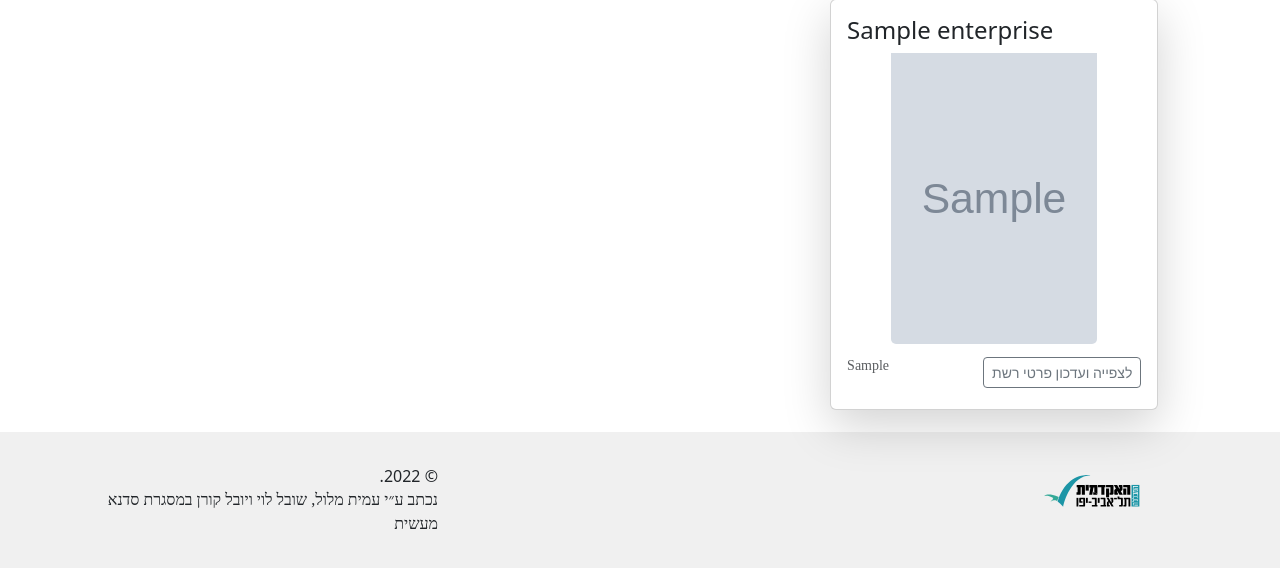
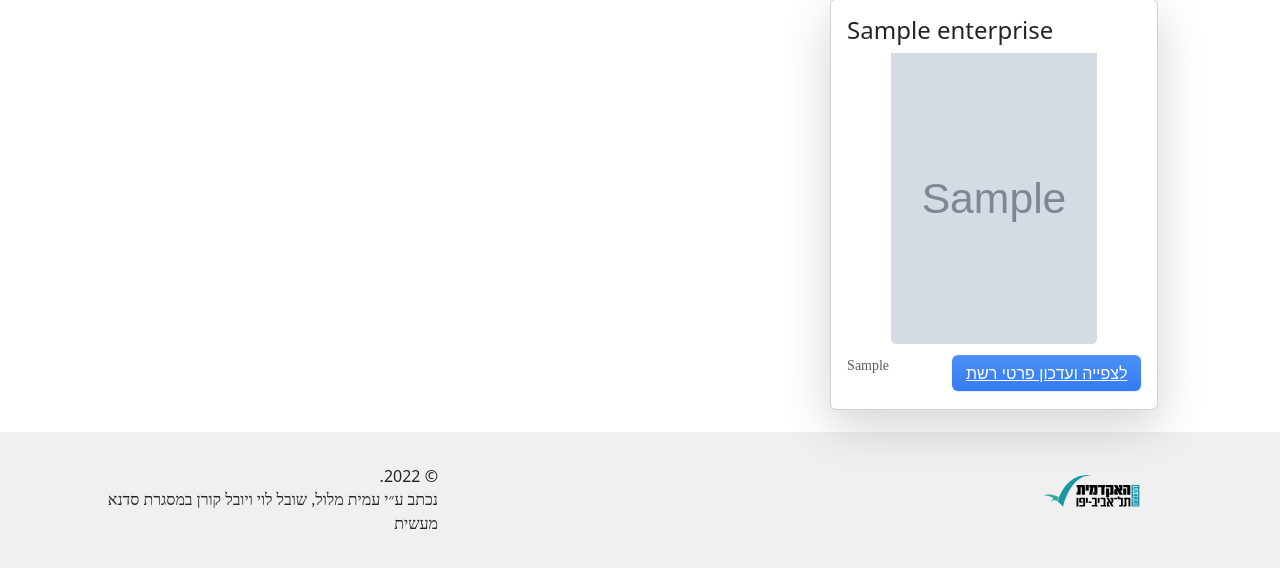
Before and after one commit to Malulu77/mta-final-project-2022-W84, a PHP site: page / in a window 1280 px wide. Shown: the part 365-933 px from the top of the page. Run offline with PHP 8.4, Linux system fonts and the light colour scheme; the visitor is signed in with stand-in values (Sample User, id 1); tables that the repository leaves empty or names only in its code hold one stand-in row (values such as "Sample post"); grey boxes marked "Sample" are stand-in pictures; some web fonts are replaced.

Commit message:
add fixes

```diff
--- a/index.php
+++ b/index.php
@@ -73,6 +73,30 @@ $num_rows = mysqli_num_rows($result);
         }
 
 
+        .button-10 {
+          display: flex;
+          flex-direction: column;
+          align-items: center;
+          padding: 6px 14px;
+          font-family: -apple-system, BlinkMacSystemFont, 'Roboto', sans-serif;
+          border-radius: 6px;
+          border: none;
+
+          color: #fff;
+          background: linear-gradient(180deg, #4B91F7 0%, #367AF6 100%);
+           background-origin: border-box;
+          box-shadow: 0px 0.5px 1.5px rgba(54, 122, 246, 0.25), inset 0px 0.8px 0px -0.25px rgba(255, 255, 255, 0.2);
+          user-select: none;
+          -webkit-user-select: none;
+          touch-action: manipulation;
+        }
+
+        .button-10:focus {
+          box-shadow: inset 0px 0.8px 0px -0.25px rgba(255, 255, 255, 0.2), 0px 0.5px 1.5px rgba(54, 122, 246, 0.25), 0px 0px 0px 3.5px rgba(58, 108, 217, 0.5);
+          outline: 0;
+        }
+
+
 
 
 
@@ -103,7 +127,7 @@ $num_rows = mysqli_num_rows($result);
                 </div>
                     <div class="d-flex justify-content-between align-items-center">
                         <div class="btn-group">
-                            <a href="includes/stats.php?'.$row['id'].'"  class="btn btn-sm btn-outline-secondary">לצפייה ועדכון פרטי רשת</a>
+                            <a href="includes/stats.php?'.$row['id'].'" class="button-10">לצפייה ועדכון פרטי רשת</a>
                         </div>
                         <p><small class="text-muted">'.$row['venues_num'].'</small></p>
                     </div>
```
